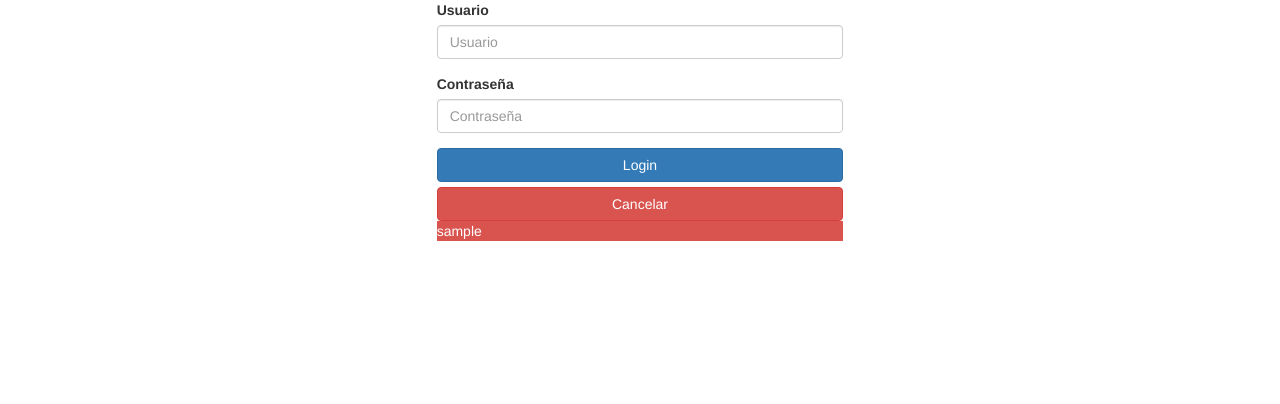
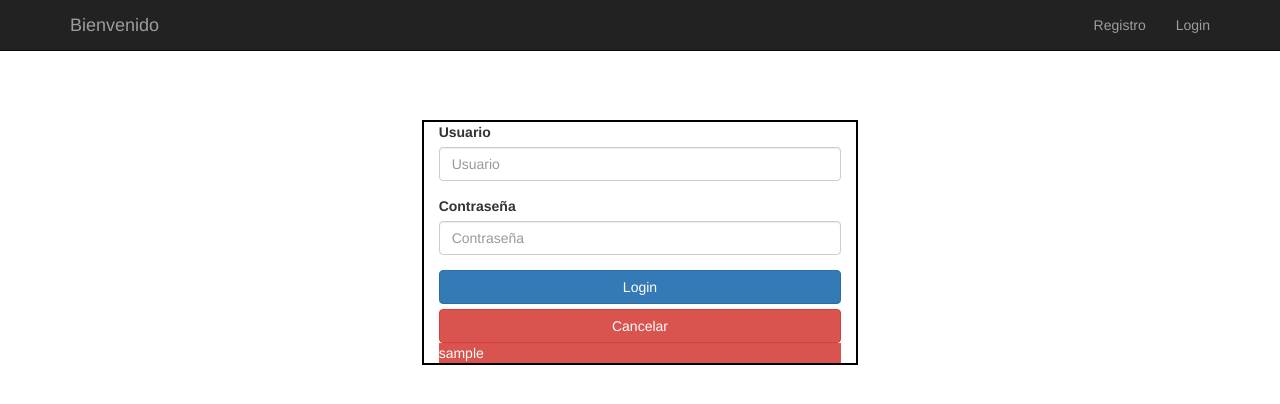
Before and after one commit to juansb827/equipo1-inception-201810, a Django app: template project1/deals/templates/deals/login.html in a window 1280 px wide. Shown: the top 404 px of the page. Run offline with Django 3.2, Linux system fonts and the light colour scheme; tables that the repository leaves empty hold one stand-in row (values such as "Sample post"); the template is opened without the code that fills it: values that come from a table or form of the project are taken from there, most other values are stand-ins (such as "Sample title", 1, 10 or a date in 2020); some libraries are stand-ins or nearby versions.

Commit message:
Se modifica interfaz del login.

```diff
--- a/project1/deals/templates/deals/login.html
+++ b/project1/deals/templates/deals/login.html
@@ -9,8 +9,41 @@
     <title>Login</title>
 </head>
 <body>
+    <nav class="navbar navbar-inverse navbar-fixed-top">
+        <div class="container">
+            <div class="navbar-header">
+                <button type="button" class="navbar-toggle collapsed" data-toggle="collapse" data-target="#navbar" aria-expanded="false">
+                    <span class="sr-only">Toggle Navigation</span>
+                    <span class="icon-bar"></span>
+                    <span class="icon-bar"></span>
+                    <span class="icon-bar"></span>
+                </button>
+                <a class="navbar-brand" href="{% url 'deals:index' %}">Bienvenido</a>
+            </div>
+
+            <div id="navbar" class="collapse navbar-collapse">
+                <ul class="nav navbar-nav">
+                </ul>
+                <ul class="nav navbar-nav navbar-right">
+                    {% if user.is_authenticated %}
+                        <li><a class="glyphicon glyphicon-user" href="{% url 'deals:editUser' %}">{{ user.username }}</a></li>
+                        <li><a class="glyphicon glyphicon-log-out" href="{% url 'deals:logout' %}">Logout</a></li>
+                    {% else %}
+                        <li><a href="{% url 'deals:addUser' %}">Registro</a></li>
+                        <li><a class="" href="{% url 'deals:login' %}">Login </a></li>
+                    {% endif %}
+                </ul>
+            </div>
+        </div>
+    </nav>
     <div class="row">
-    <div class="col-sm-4 col-sm-offset-4">
+        <br />
+        <br />
+        <br />
+        <br />
+        <br />
+        <br />
+        <div class="col-sm-4 col-sm-offset-4" style="border: 2px black solid;">
             {% block content %}
             <form action="" method="post">
                 {% csrf_token %}
```
Lines whose indentation alone changed are shown as unchanged.
